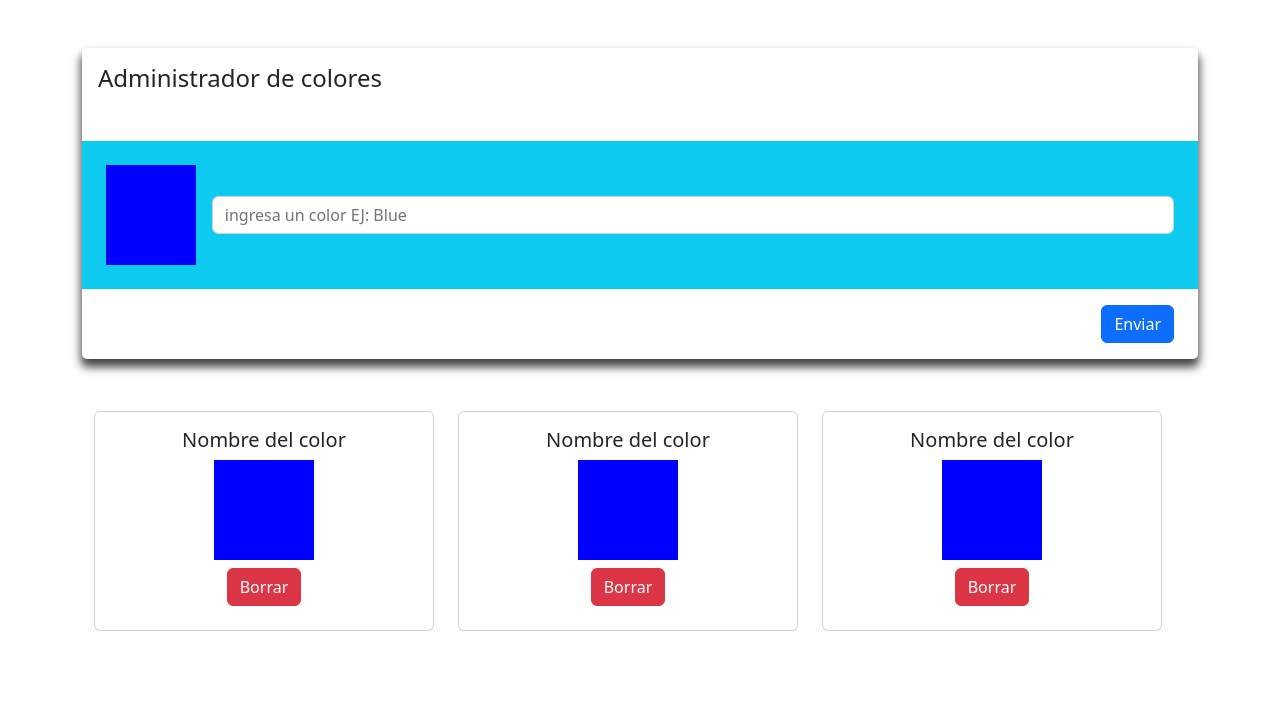
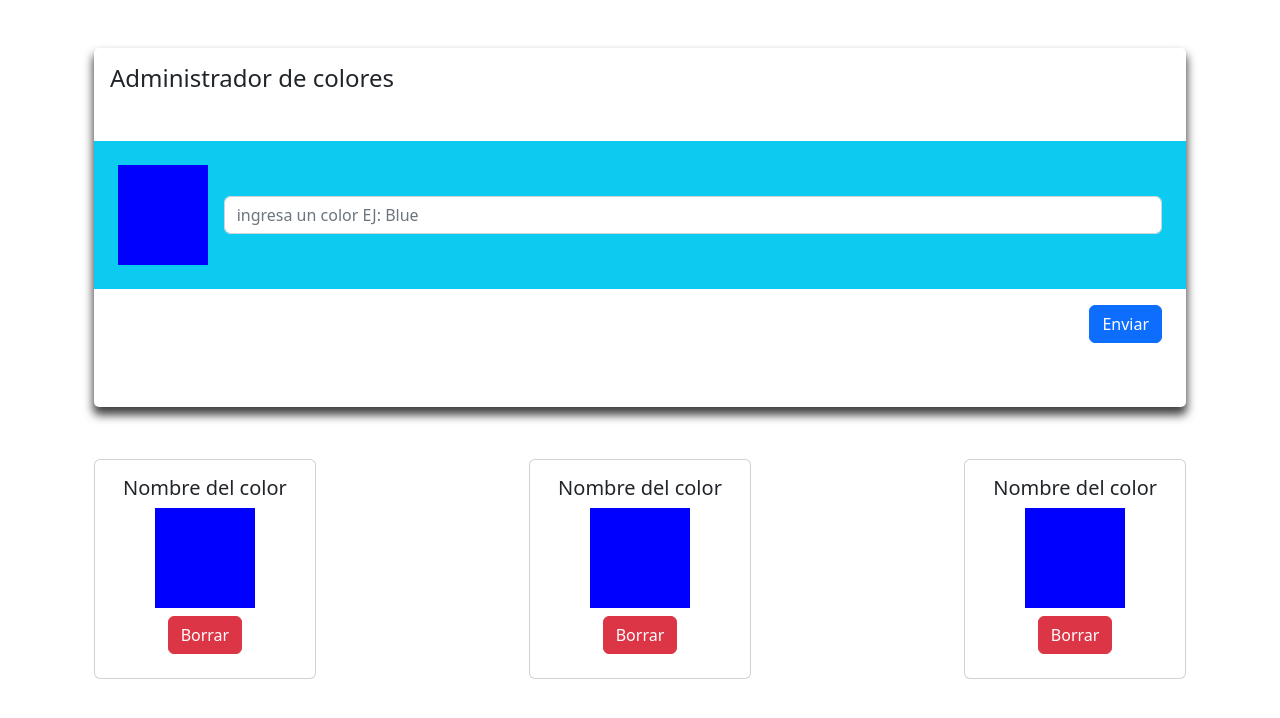
Before and after one commit to Fedreric/practicaReact-6, a React (Vite) app: page / in a window 1280 px wide. Shown: the top 718 px of the page. Built offline with nearby package versions, Linux system fonts and the light colour scheme.

Commit message:
Se corrigen detalle esteticos del maquetado

```diff
--- a/src/App.jsx
+++ b/src/App.jsx
@@ -3,7 +3,7 @@ import AdministradorColor from './components/AdministradorColor';
 import './App.css'
 function App() {
   return (
-    <section className='container'>
+    <section className='container d-flex justify-content-center'>
      <AdministradorColor></AdministradorColor>
     </section>
   )
--- a/src/components/AdministradorColor.jsx
+++ b/src/components/AdministradorColor.jsx
@@ -3,13 +3,20 @@ import CardColor from "./CardColor";
 
 const AdministradorColor = () => {
   return (
-    <section>
+    <Container className="row justify-content-center justify-content-md-between">
       <Container className="my-5 p-0 contendor">
         <h2 className="display-6 fs-4 ps-3 pt-3">Administrador de colores</h2>
         <Form className="my-5">
-          <Form.Group className="p-4 d-flex align-items-center bg-info" controlId="formBasicEmail">
+          <Form.Group
+            className="p-4 d-flex align-items-center bg-info"
+            controlId="formBasicEmail"
+          >
             <div className="caja"></div>
-            <Form.Control type="text" placeholder="ingresa un color EJ: Blue" className="w-100 ms-3"/>
+            <Form.Control
+              type="text"
+              placeholder="ingresa un color EJ: Blue"
+              className="w-100 ms-3"
+            />
           </Form.Group>
           <div className="d-flex justify-content-end">
             <Button variant="primary" type="submit" className="mx-4 my-3">
@@ -19,12 +26,10 @@ const AdministradorColor = () => {
         </Form>
       </Container>
 
-      <Container className="my-5 row justify-content-between">
-        <CardColor></CardColor>
-        <CardColor></CardColor>
-        <CardColor></CardColor>
-      </Container>
-    </section>
+      <CardColor></CardColor>
+      <CardColor></CardColor>
+      <CardColor></CardColor>
+    </Container>
   );
 };
 
--- a/src/components/CardColor.jsx
+++ b/src/components/CardColor.jsx
@@ -2,17 +2,17 @@ import { Button, Card } from "react-bootstrap";
 
 const CardColor = () => {
   return (
-    <article className="col-md-4 my-1">
-      <Card className="text-center">
+    <Card className="text-center col-md-4 my-1 w-auto">
       <Card.Body>
         <Card.Title>Nombre del color</Card.Title>
         <div className="d-flex justify-content-center">
           <div className="caja"></div>
         </div>
-          <Button variant="danger" className="my-2">Borrar</Button>
+        <Button variant="danger" className="my-2">
+          Borrar
+        </Button>
       </Card.Body>
     </Card>
-    </article>
   );
 };
 
```
Lines whose indentation alone changed are shown as unchanged.
